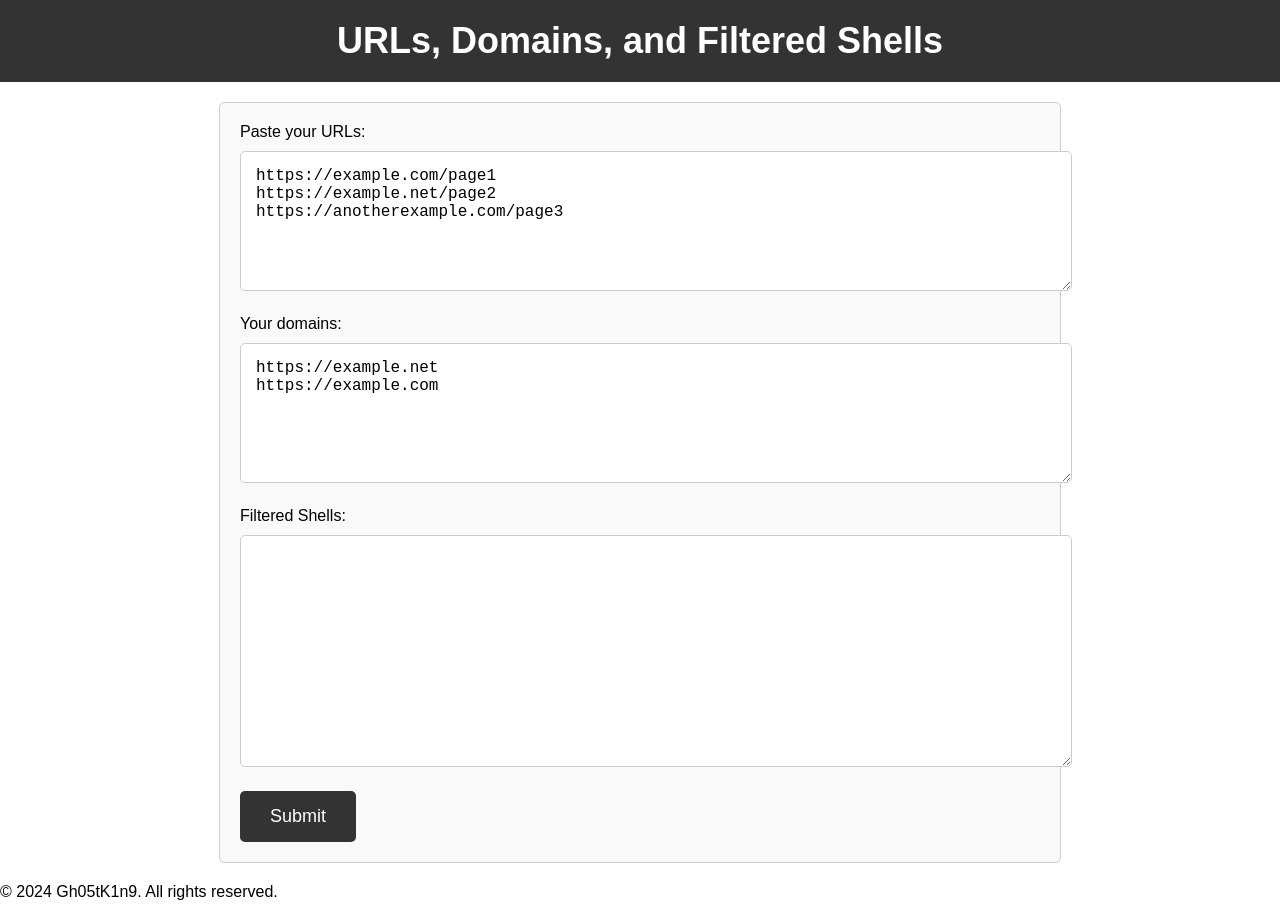
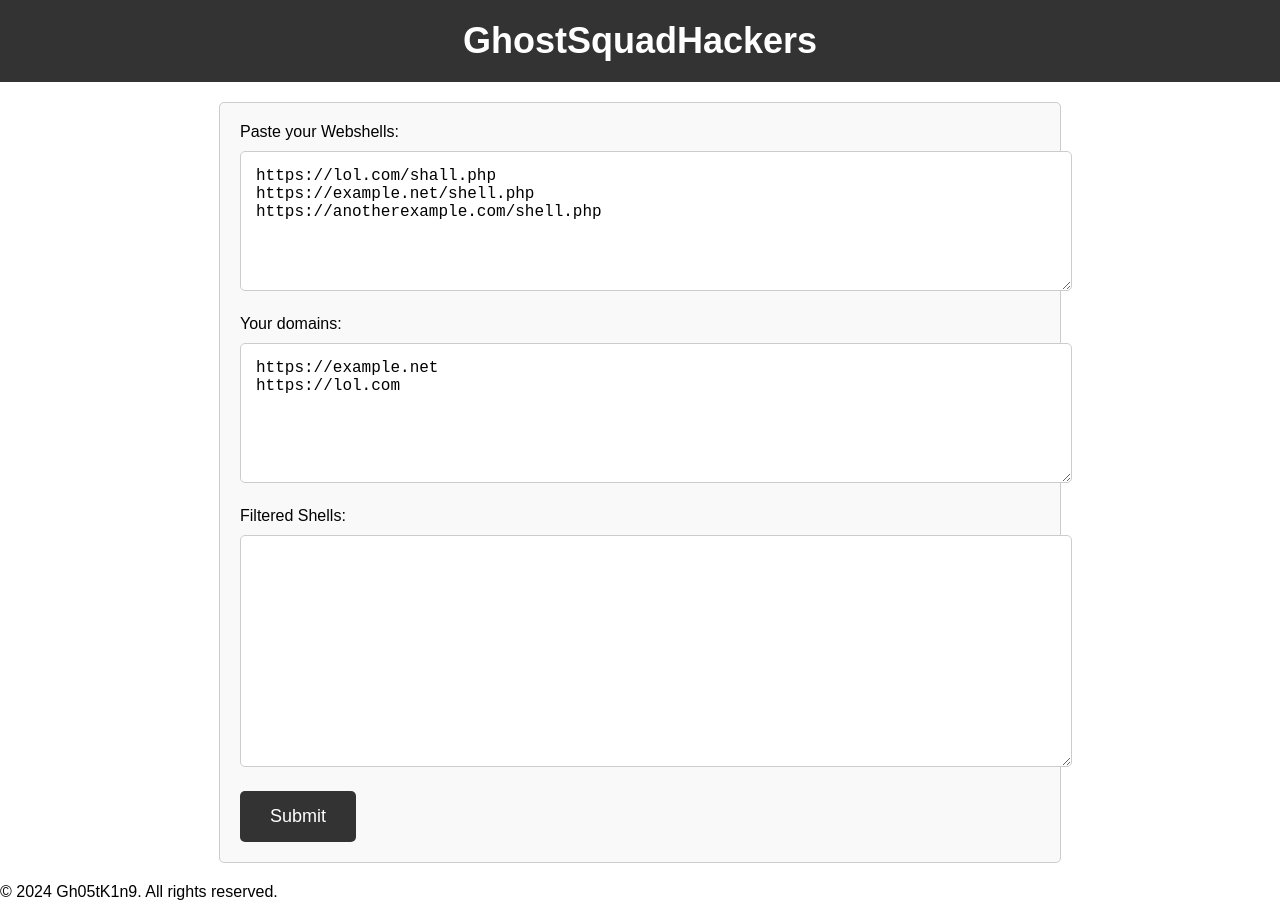
Before and after one commit to R2gwNXRLMW45/cHl0aG9u, a plain HTML site: page index.html in a window 1280 px wide. Drawn offline with Linux system fonts and the light colour scheme.

Commit message:
Update index.html

```diff
--- a/index.html
+++ b/index.html
@@ -60,17 +60,17 @@
 </head>
 <body>
     <header>
-        <h1>URLs, Domains, and Filtered Shells</h1>
+        <h1> GhostSquadHackers</h1>
     </header>
     <form id="shell-form">
-        <label for="urls">Paste your URLs:</label>
-        <textarea id="urls" name="urls" placeholder="Enter URLs separated by line breaks" rows="6">https://example.com/page1
-https://example.net/page2
-https://anotherexample.com/page3</textarea> <!-- Adjusted rows -->
+        <label for="urls">Paste your Webshells:</label>
+        <textarea id="urls" name="urls" placeholder="Enter URLs separated by line breaks" rows="6">https://lol.com/shall.php
+https://example.net/shell.php
+https://anotherexample.com/shell.php</textarea> <!-- Adjusted rows -->
 
         <label for="domains">Your domains:</label>
         <textarea id="domains" name="domains" placeholder="Enter your domains separated by line breaks" rows="6">https://example.net
-https://example.com</textarea> <!-- Adjusted rows -->
+https://lol.com</textarea> <!-- Adjusted rows -->
 
         <label for="filtered-shells">Filtered Shells:</label>
         <textarea id="filtered-shells" name="filtered-shells" readonly rows="10"></textarea> <!-- Adjusted rows -->
```
